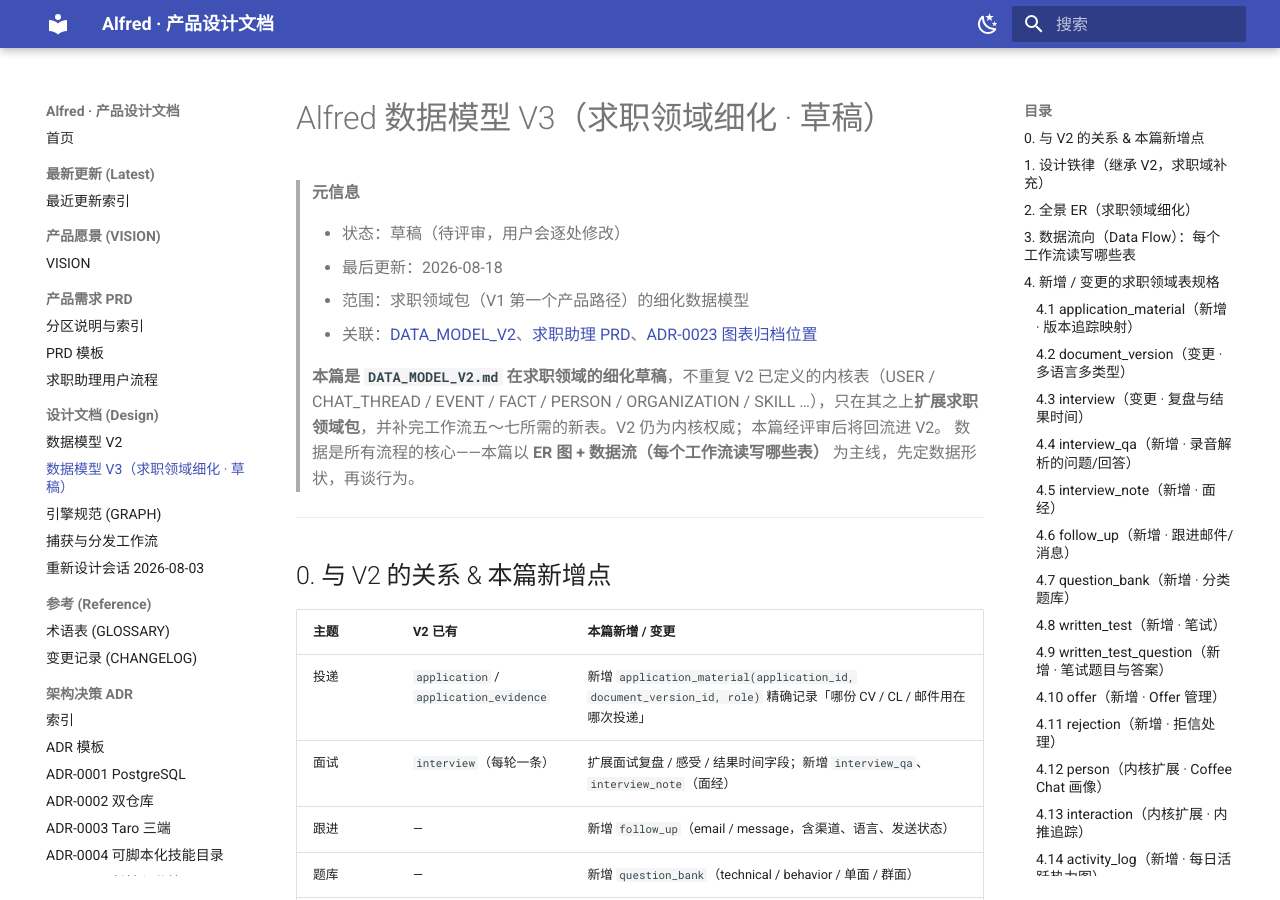
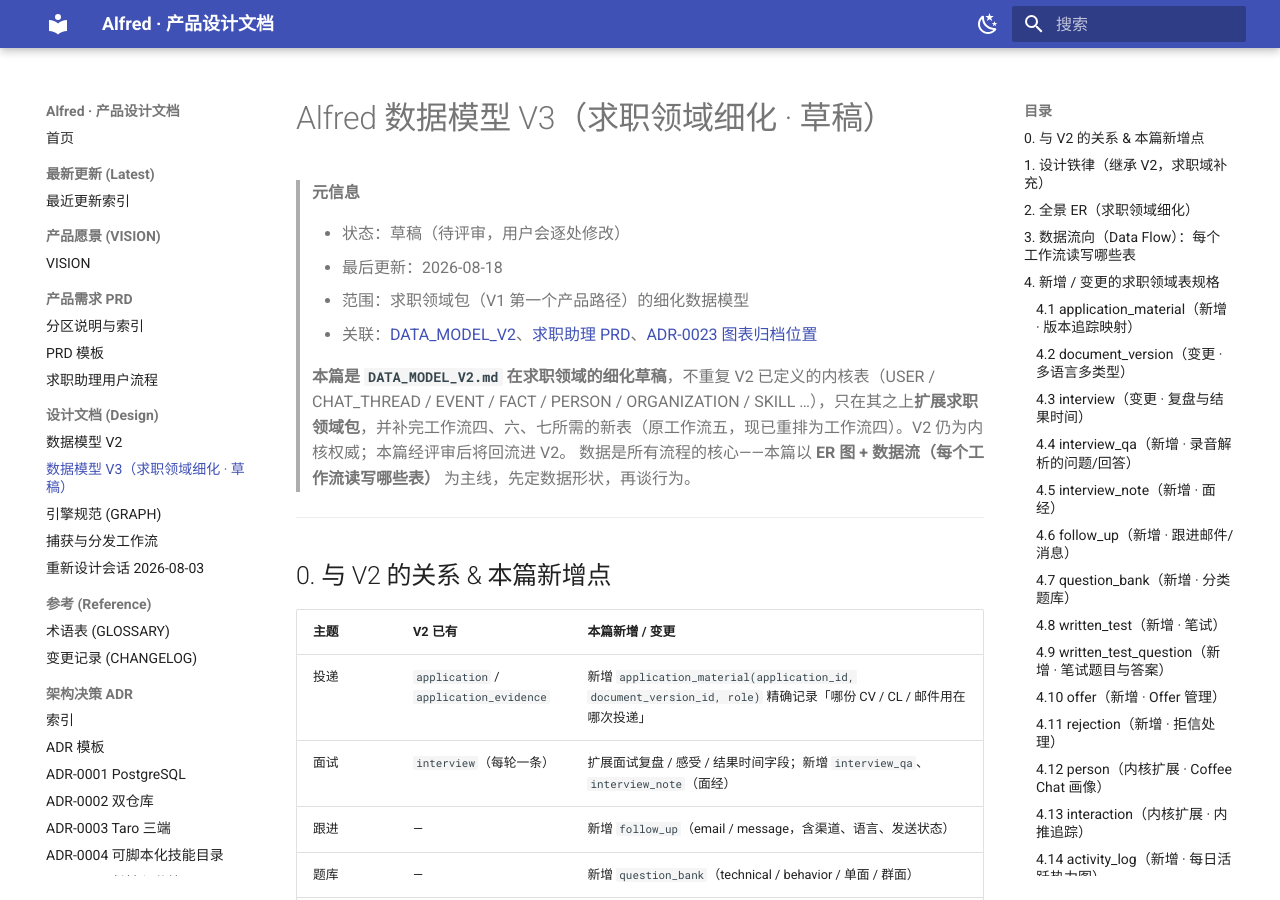
Before and after one commit to Gavin-OP/alfred-api, an MkDocs documentation site: the page built from docs/DATA_MODEL_V3.md, in a window 1280 px wide and 900 px high. Built offline with MkDocs 1.6.1 and Material for MkDocs 9.7.7, drawn with Linux system fonts in a browser that asks for light colours.

Commit message:
docs(prd): 工作流四/五对调（面试信息追踪提前，面试准备延后）
- 面试信息追踪（Interview Tracking）由原「工作流五」提前为「工作流四」
- 面试准备（模拟面试）由原「工作流四」延后为「工作流五」
- 同步 VISION §2 主动提醒映射（→工作流四）、工作流六引用、DATA_MODEL_V3 引用
- CHANGELOG / LATEST 08-18 条目补充

```diff
--- a/docs/DATA_MODEL_V3.md
+++ b/docs/DATA_MODEL_V3.md
@@ -12,7 +12,7 @@ status: 草稿
 > - 范围：求职领域包（V1 第一个产品路径）的细化数据模型
 > - 关联：[DATA_MODEL_V2](../DATA_MODEL_V2.md)、[求职助理 PRD](../prd/job-seeking.md)、[ADR-0023 图表归档位置](../adr/0023-diagram-placement.md)
 
-> **本篇是 `DATA_MODEL_V2.md` 在求职领域的细化草稿**，不重复 V2 已定义的内核表（USER / CHAT_THREAD / EVENT / FACT / PERSON / ORGANIZATION / SKILL …），只在其之上**扩展求职领域包**，并补完工作流五～七所需的新表。V2 仍为内核权威；本篇经评审后将回流进 V2。
+> **本篇是 `DATA_MODEL_V2.md` 在求职领域的细化草稿**，不重复 V2 已定义的内核表（USER / CHAT_THREAD / EVENT / FACT / PERSON / ORGANIZATION / SKILL …），只在其之上**扩展求职领域包**，并补完工作流四、六、七所需的新表（原工作流五，现已重排为工作流四）。V2 仍为内核权威；本篇经评审后将回流进 V2。
 > 数据是所有流程的核心——本篇以 **ER 图 + 数据流（每个工作流读写哪些表）** 为主线，先定数据形状，再谈行为。
 
 ---
```
Also changed, not shown: docs/CHANGELOG.md (+1 -1 lines), docs/LATEST.md (+1 -1 lines), docs/VISION.md (+1 -1 lines), docs/prd/job-seeking.md (+3 -3 lines).
